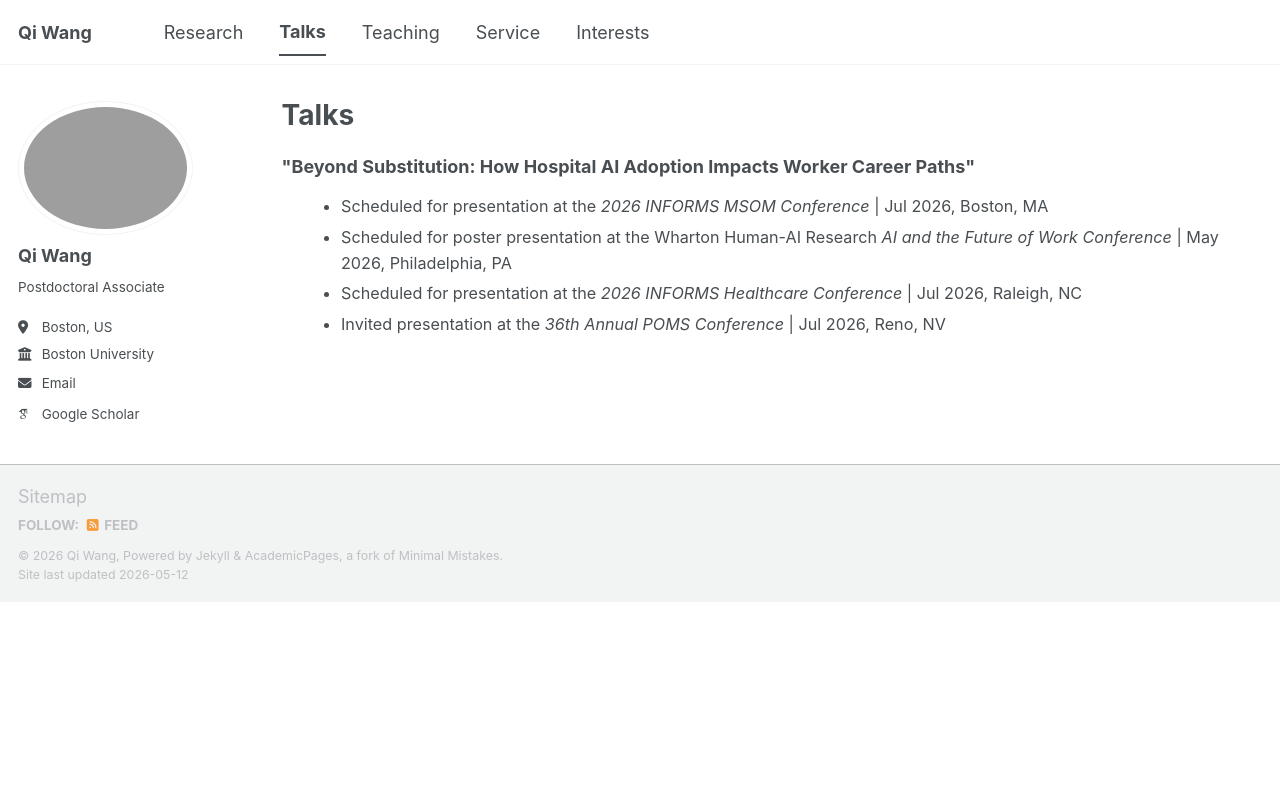
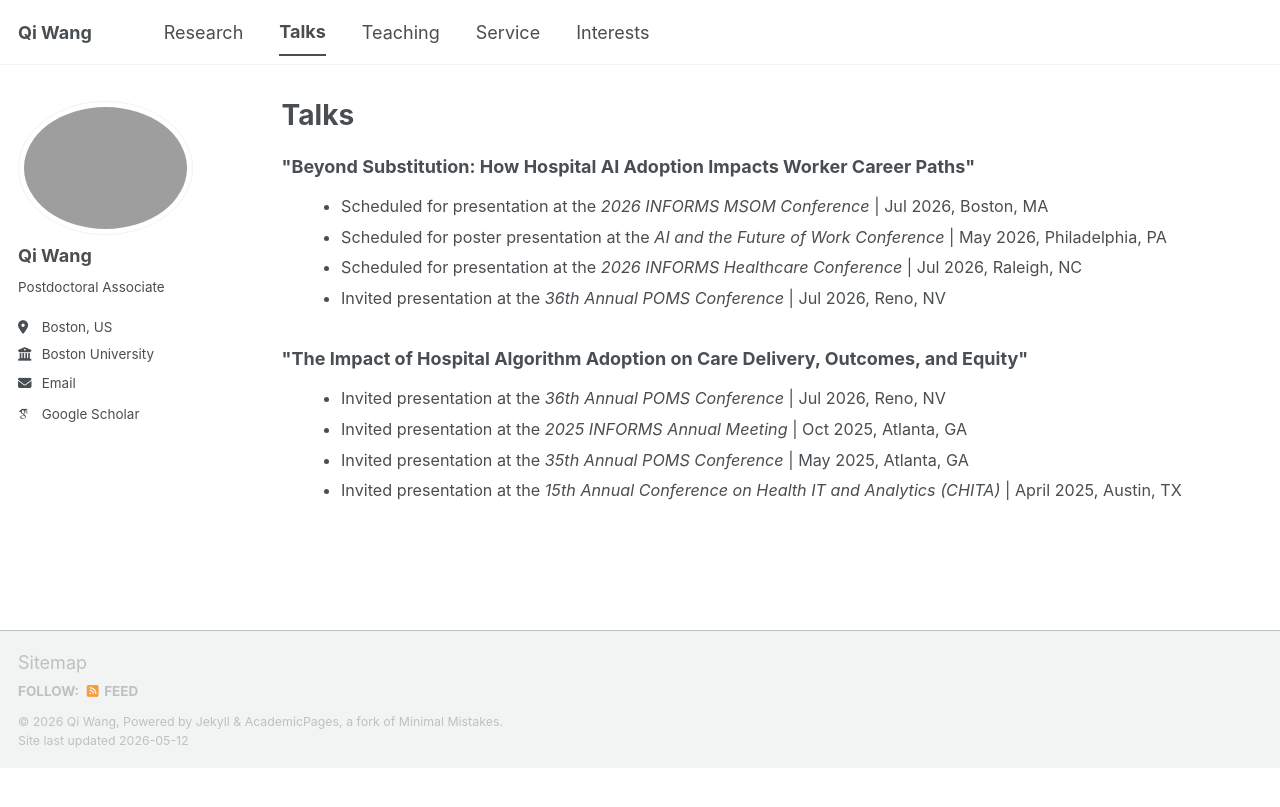
Before and after one commit to qiwang-katherine/qiwang-katherine.github.io, a Jekyll site: the page built from _pages/talks.html, in a window 1280 px wide. Shown: the top 807 px of the page. Built offline with Jekyll 4.4.1, drawn with Linux system fonts in a browser that asks for light colours; some web fonts are replaced; a script bundle is joined from its source files by our own code; library files that are not in the unit come from our copies.

Commit message:
Update talks.html

```diff
--- a/_pages/talks.html
+++ b/_pages/talks.html
@@ -11,9 +11,22 @@ author_profile: true
 
 <ul class="talk-list">
   <li>Scheduled for presentation at the <i>2026 INFORMS MSOM Conference</i> | Jul 2026, Boston, MA</li>
-  <li>Scheduled for poster presentation at the Wharton Human-AI Research <i>AI and the Future of Work Conference</i> | May 2026, Philadelphia, PA</li>
+  <li>Scheduled for poster presentation at the <i>AI and the Future of Work Conference</i> | May 2026, Philadelphia, PA</li>
   <li>Scheduled for presentation at the <i>2026 INFORMS Healthcare Conference</i> | Jul 2026, Raleigh, NC</li>
   <li>Invited presentation at the <i>36th Annual POMS Conference</i> | Jul 2026, Reno, NV</li>
 </ul>
 
 </div>
+
+<div class="talk-paper">
+
+<h3 class="talk-paper-title">"The Impact of Hospital Algorithm Adoption on Care Delivery, Outcomes, and Equity"</h3>
+
+<ul class="talk-list">
+  <li>Invited presentation at the <i>36th Annual POMS Conference</i> | Jul 2026, Reno, NV</li>
+  <li>Invited presentation at the <i>2025 INFORMS Annual Meeting</i> | Oct 2025, Atlanta, GA</li>
+  <li>Invited presentation at the <i>35th Annual POMS Conference</i> | May 2025, Atlanta, GA</li>
+  <li>Invited presentation at the <i>15th Annual Conference on Health IT and Analytics (CHITA)</i> | April 2025, Austin, TX</li>
+</ul>
+
+</div>
```
